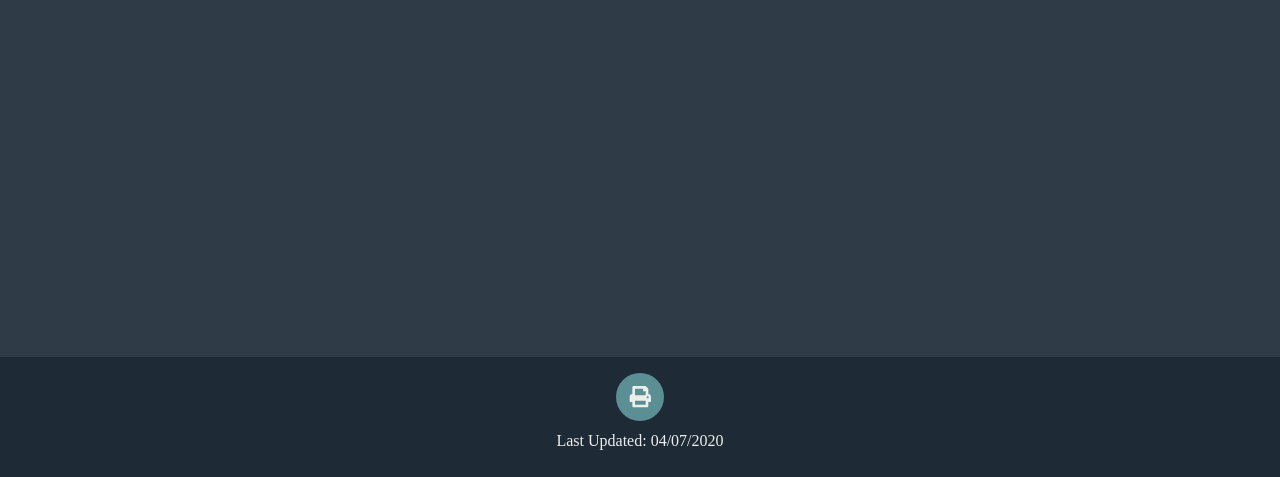
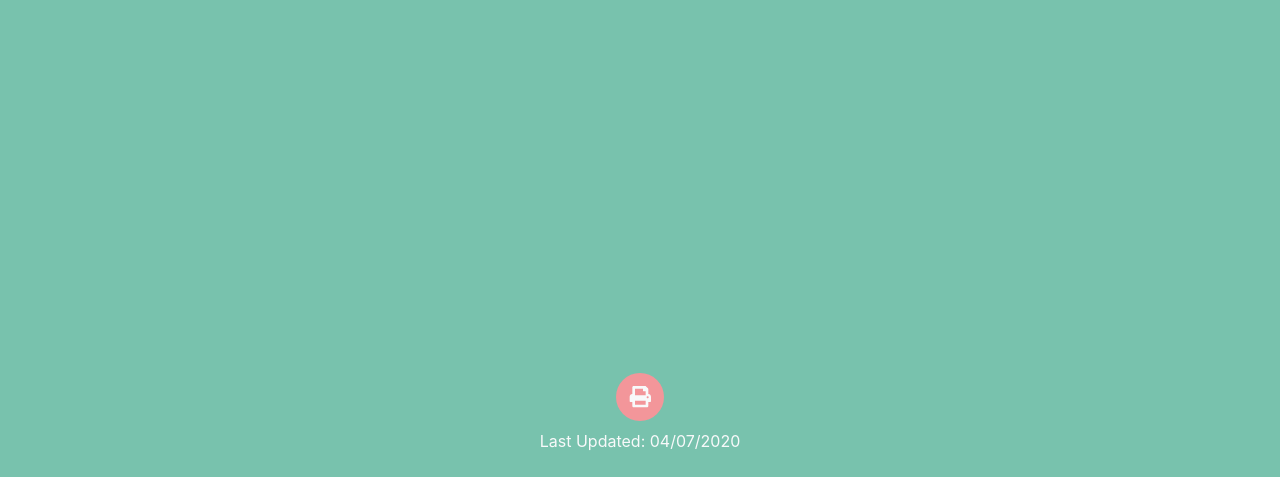
Before and after one commit to daredoes/daredoesresume, a Gatsby site: page /page-2 in a window 1280 px wide. Shown: the part 323-800 px from the top of the page. Built offline with nearby package versions, Linux system fonts and the light colour scheme; Gatsby itself is replaced by a stand-in of ours; a web font is replaced by a local one.

Commit message:
colorize!

```diff
--- a/src/components/footer.js
+++ b/src/components/footer.js
@@ -5,10 +5,7 @@ import { faPrint } from "@fortawesome/free-solid-svg-icons"
 
 import moment from "moment"
 
-function openPrintDialog(e) {
-  e.preventDefault()
-  window.print()
-}
+import { openPrintDialog } from "./helpers"
 
 const Footer = () => {
   const buildtime = moment(process.env.GATSBY_BUILDTIME)
--- /dev/null
+++ b/src/components/helpers.js
@@ -0,0 +1,4 @@
+export function openPrintDialog(e) {
+  e.preventDefault()
+  window.print()
+}
--- a/src/scss/_custom.scss
+++ b/src/scss/_custom.scss
@@ -1,14 +1,98 @@
-/*! `Greyson` Bootstrap 4 theme */
-@import url("https://fonts.googleapis.com/css?family=Muli:200,300,400,700");
-$font-family-base: Muli;
-@import url("https://fonts.googleapis.com/css?family=Oswald:200,300,400,700");
-$headings-font-family: Oswald;
+// Minty 4.3.1
+// Bootswatch
 
-$primary: #2f3c48;
-$secondary: #6f7f8c;
-$success: #3e4d59;
-$danger: #cc330d;
-$info: #5c8f94;
-$warning: #6e9fa5;
-$light: #eceeec;
-$dark: #1e2b37;
+//
+// Color system
+//
+
+$white: #fff !default;
+$gray-100: #f8f9fa !default;
+$gray-200: #f7f7f9 !default;
+$gray-300: #eceeef !default;
+$gray-400: #ced4da !default;
+$gray-500: #aaa !default;
+$gray-600: #888 !default;
+$gray-700: #5a5a5a !default;
+$gray-800: #343a40 !default;
+$gray-900: #212529 !default;
+$black: #000 !default;
+
+$blue: #007bff !default;
+$indigo: #6610f2 !default;
+$purple: #6f42c1 !default;
+$pink: #e83e8c !default;
+$red: #ff7851 !default;
+$orange: #fd7e14 !default;
+$yellow: #ffce67 !default;
+$green: #56cc9d !default;
+$teal: #20c997 !default;
+$cyan: #6cc3d5 !default;
+
+$primary: #78c2ad !default;
+$secondary: #f3969a !default;
+$success: $green !default;
+$info: $cyan !default;
+$warning: $yellow !default;
+$danger: $red !default;
+$light: $gray-100 !default;
+$dark: $gray-800 !default;
+
+$yiq-contrasted-threshold: 250 !default;
+
+// Body
+
+$body-color: $gray-600 !default;
+
+// Components
+
+$border-radius: 0.4rem !default;
+$border-radius-lg: 0.6rem !default;
+$border-radius-sm: 0.3rem !default;
+
+// Fonts
+
+$headings-font-family: "Montserrat", -apple-system, system-ui,
+  BlinkMacSystemFont, "Segoe UI", Roboto, "Helvetica Neue", Arial, sans-serif !default;
+$headings-color: $gray-700 !default;
+
+// Tables
+
+$table-border-color: rgba(0, 0, 0, 0.05) !default;
+
+// Dropdowns
+
+$dropdown-link-hover-color: $white !default;
+$dropdown-link-hover-bg: $secondary !default;
+
+// Navbar
+
+$navbar-dark-color: rgba($white, 0.6) !default;
+$navbar-dark-hover-color: $white !default;
+
+$navbar-light-color: rgba($black, 0.3) !default;
+$navbar-light-hover-color: $gray-700 !default;
+$navbar-light-active-color: $gray-700 !default;
+$navbar-light-disabled-color: rgba($black, 0.1) !default;
+
+// Pagination
+
+$pagination-color: $white !default;
+$pagination-bg: $primary !default;
+$pagination-border-color: $primary !default;
+
+$pagination-hover-color: $white !default;
+$pagination-hover-bg: $secondary !default;
+$pagination-hover-border-color: $pagination-hover-bg !default;
+
+$pagination-active-bg: $secondary !default;
+$pagination-active-border-color: $pagination-active-bg !default;
+
+$pagination-disabled-color: $white !default;
+$pagination-disabled-bg: #cce8e0 !default;
+$pagination-disabled-border-color: $pagination-disabled-bg !default;
+
+// Breadcrumbs
+
+$breadcrumb-bg: $primary !default;
+$breadcrumb-divider-color: $white !default;
+$breadcrumb-active-color: $breadcrumb-divider-color !default;
--- a/src/scss/footer.scss
+++ b/src/scss/footer.scss
@@ -2,5 +2,5 @@ footer {
   //background-image: url(../images/patterns/binding_dark.png);
   display: flex;
   width: 100%;
-  @extend .p-2, .bg-dark;
+  @extend .p-2, .bg-primary;
 }
--- a/src/scss/header.scss
+++ b/src/scss/header.scss
@@ -1,4 +1,4 @@
 .navbar.bg-dark {
   //background-image: url(../images/patterns/binding_dark.png);
-  @extend .bg-dark;
+  @extend .bg-primary;
 }
--- a/src/scss/icon.scss
+++ b/src/scss/icon.scss
@@ -2,7 +2,7 @@ $small: 1.5rem;
 $medium: 3rem;
 
 .icon {
-  @extend .text-light, .bg-info;
+  @extend .text-light, .bg-secondary;
   border-radius: 50%;
   align-items: center;
   display: inline-flex;
--- a/src/scss/index.scss
+++ b/src/scss/index.scss
@@ -12,7 +12,7 @@
     background-image: url(../images/patterns/darkness.png);
     content: url(../images//icons//avatar.gif);
     border-width: 0.25rem !important;
-    @extend .scroll, .border, .border-dark;
+    @extend .scroll, .border, .border-secondary;
 
     img {
       width: 150px;
--- a/src/scss/page.scss
+++ b/src/scss/page.scss
@@ -1,5 +1,5 @@
 .layout {
-  @extend .container, .py-3, .mb-5, .bg-dark;
+  @extend .container, .py-3, .mb-5, .bg-secondary;
   margin-top: 7rem;
   //background-image: url(../images/patterns/witewall_3.png);
 }
--- a/src/scss/section.scss
+++ b/src/scss/section.scss
@@ -1,17 +1,27 @@
 .section-header {
-  @extend .h4, .text-uppercase, .font-weight-bold, .text-secondary;
+  @extend .h4, .text-uppercase, .font-weight-bold, .text-light;
 }
 
 .progress.border {
-  @extend .border-secondary;
+  @extend .border-primary;
 }
 
 .progress > .progress-bar {
-  @extend .bg-secondary;
+  @extend .bg-primary;
 }
 
 .section-progress-buttons {
-  @extend .text-secondary;
+  @extend .text-primary;
+}
+
+.section-progress-buttons svg:hover {
+  @extend .text-light;
+  cursor: pointer;
+}
+
+.section-progress-buttons:active svg:hover {
+  @extend .text-primary;
+  cursor: pointer;
 }
 
 .section.as-row {
@@ -31,7 +41,7 @@
 }
 
 hr {
-  @extend .bg-secondary, .my-3;
+  @extend .bg-light, .my-3;
   height: 4px;
 }
 
```
Also changed, not shown: src/components/profile.js (+9 -19 lines).
